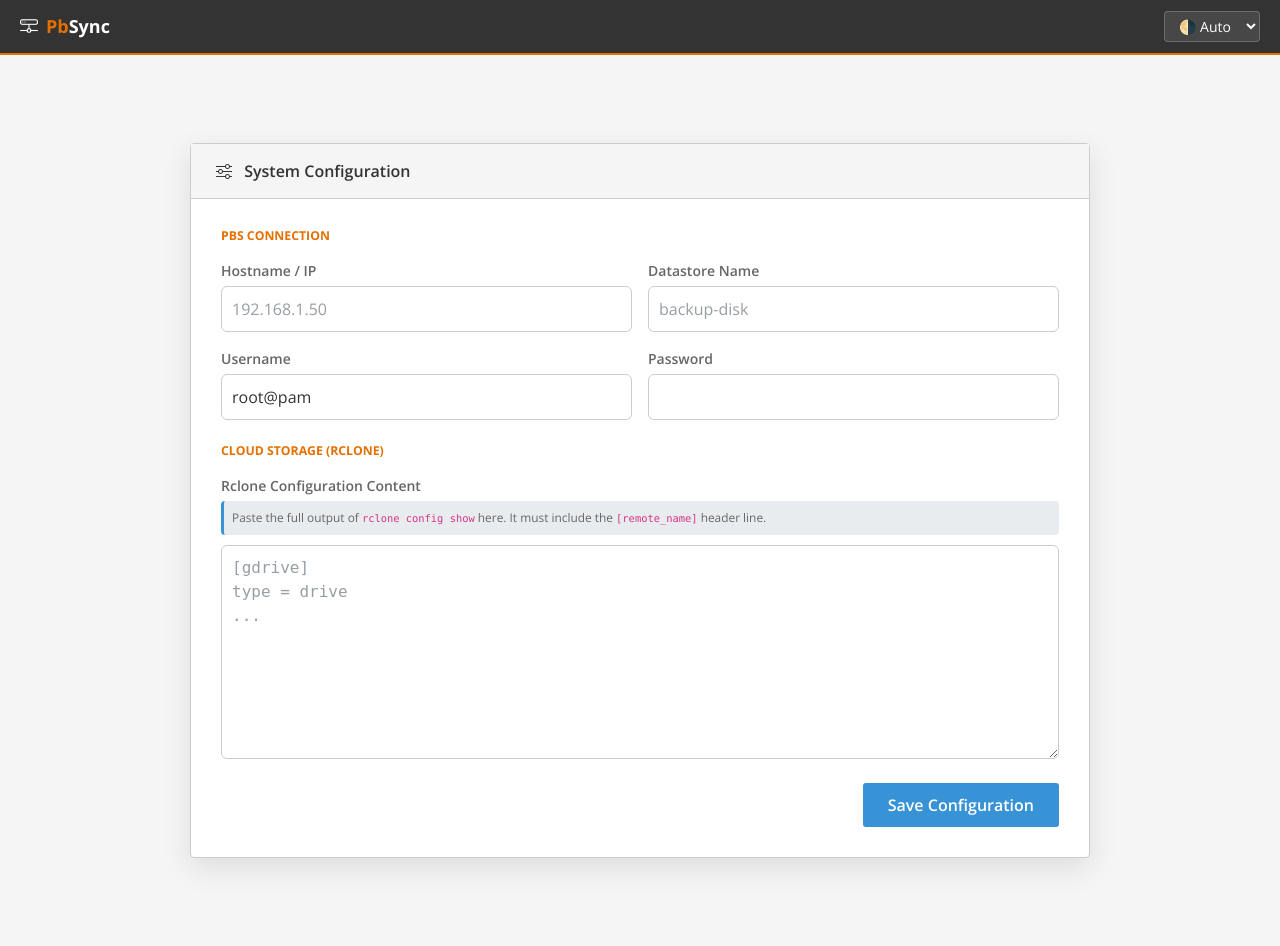
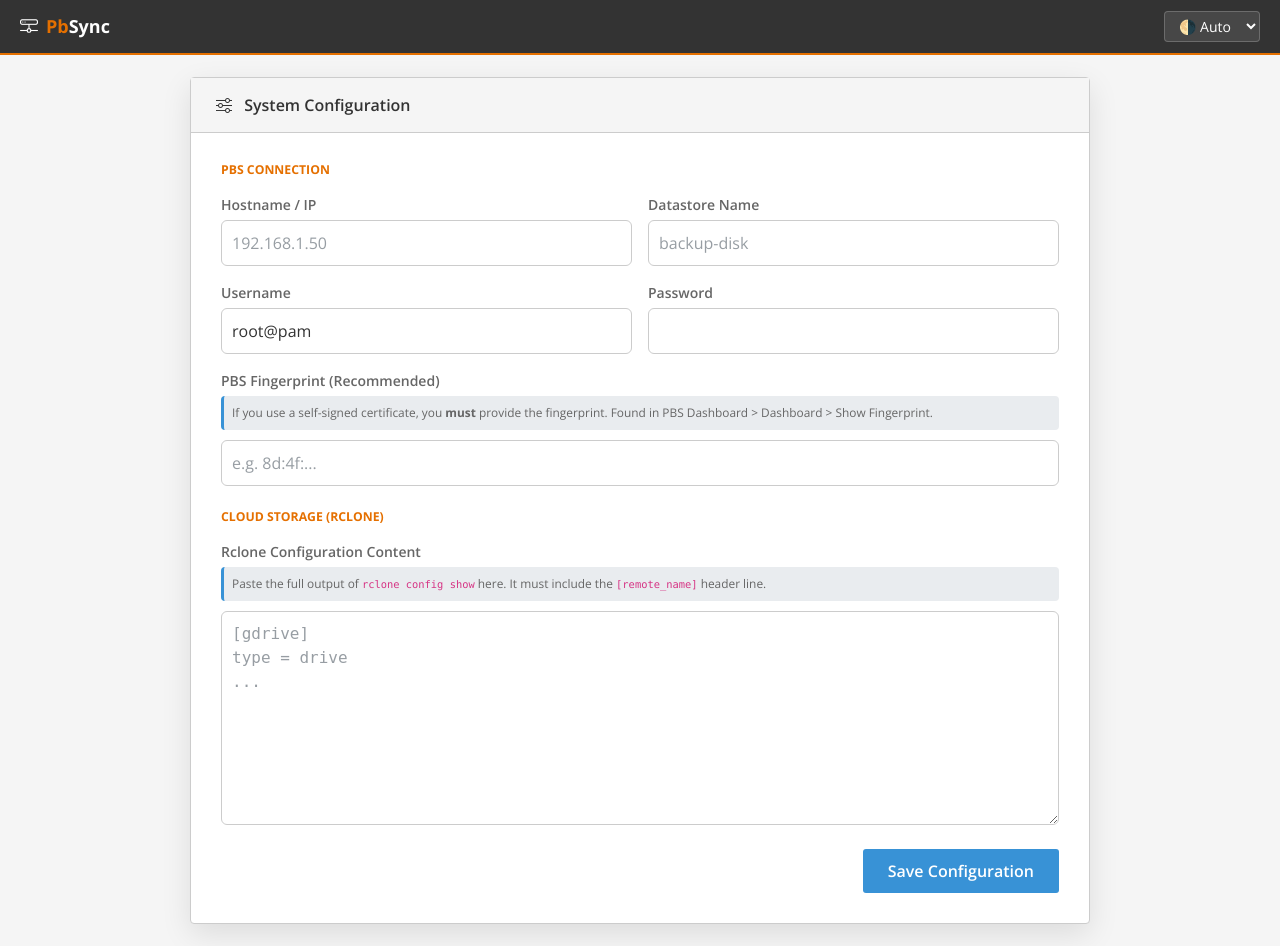
Before and after one commit to emregktp/PbSync, a FastAPI app: page /setup in a window 1280 px wide. Run offline with FastAPI, Linux system fonts and the light colour scheme.

Commit message:
Initial Release: PbSync v1.1

```diff
--- a/main.py
+++ b/main.py
@@ -18,31 +18,31 @@ templates = Jinja2Templates(directory="templates")
 
 # --- KONFIGURASYON YÖNETİMİ ---
 def get_config():
-    # Eğer dosya hiç yoksa -> Setup'a git (None dön)
     if not os.path.exists(CONFIG_FILE):
         return None
 
-    # Dosya var ama bozuksa veya okunamazsa -> Yine de Dashboard'u aç (Boş config dön)
     try:
         with open(CONFIG_FILE, 'r') as f:
             config = json.load(f)
     except Exception as e:
         print(f"CONFIG LOAD ERROR: {e}")
-        # Hatalı dosya durumunda varsayılan boş bir config dönüyoruz ki Setup'a atmasın.
-        config = {
-            "pbs_user": "error", "pbs_host": "config-error",
-            "pbs_repo": "check-logs", "pbs_password": ""
-        }
+        # Hata durumunda boş dön ki setup'a yönlendirsin
+        return None
 
-    # Ortam Değişkenlerini Ayarla
+    # Environment Variable'ları set et
     os.environ['RCLONE_CONFIG'] = RCLONE_CONFIG_PATH
 
     pbs_user = config.get('pbs_user', 'root@pam')
     pbs_host = config.get('pbs_host', 'localhost')
     pbs_repo = config.get('pbs_repo', 'backup')
     pbs_pass = config.get('pbs_password', '')
+    pbs_fingerprint = config.get('pbs_fingerprint', '') # Yeni eklenen alan
 
     os.environ['PBS_PASSWORD'] = pbs_pass
+
+    # Fingerprint varsa environment'a ekle (SSL hatasını çözer)
+    if pbs_fingerprint and pbs_fingerprint.strip():
+        os.environ['PBS_FINGERPRINT'] = pbs_fingerprint.strip()
 
     repo = f"{pbs_user}@{pbs_host}:{pbs_repo}"
     os.environ['PBS_REPOSITORY'] = repo
@@ -61,6 +61,7 @@ async def handle_setup_form(
     pbs_repo: str = Form(...),
     pbs_user: str = Form(...),
     pbs_password: str = Form(...),
+    pbs_fingerprint: str = Form(None), # Opsiyonel yeni alan
     rclone_conf: str = Form(...)
 ):
     try:
@@ -70,7 +71,8 @@ async def handle_setup_form(
             "pbs_host": pbs_host.strip(),
             "pbs_repo": pbs_repo.strip(),
             "pbs_user": pbs_user.strip(),
-            "pbs_password": pbs_password.strip()
+            "pbs_password": pbs_password.strip(),
+            "pbs_fingerprint": pbs_fingerprint.strip() if pbs_fingerprint else ""
         }
         with open(CONFIG_FILE, 'w') as f:
             json.dump(config_data, f, indent=4)
@@ -79,19 +81,14 @@ async def handle_setup_form(
             f.write(rclone_conf.strip())
         os.chmod(RCLONE_CONFIG_PATH, 0o600)
 
-        # BURASI DEĞİŞTİ:
-        # Başarılı kayıttan sonra direkt Ana Sayfaya yönlendir (303).
-        # Böylece "Success" ekranında bekleme veya JS redirect sorunu kalmaz.
         return RedirectResponse(url="/", status_code=303)
 
     except Exception as e:
-        # Kayıt hatası varsa setup sayfasında hatayı göster
         return JSONResponse(content={"error": str(e)}, status_code=500)
 
 # --- DASHBOARD ENDPOINTS ---
 @app.get("/", response_class=HTMLResponse)
 async def read_root(request: Request, config: dict = Depends(get_config)):
-    # Config dosyası fiziksel olarak yoksa setup'a at
     if config is None:
         return RedirectResponse(url="/setup")
 
@@ -108,7 +105,7 @@ async def read_root(request: Request, config: dict = Depends(get_config)):
         "config": config
     })
 
-# --- STATUS CHECK (GELİŞMİŞ) ---
+# --- STATUS CHECK ---
 @app.get("/check-status")
 async def check_status(config: dict = Depends(get_config)):
     if not config:
@@ -121,18 +118,16 @@ async def check_status(config: dict = Depends(get_config)):
 
     # 1. PBS Kontrolü
     try:
-        # stderr'i yakalayalım ki hatayı ekrana basabilelim
         subprocess.run(
             f"proxmox-backup-client snapshot list --repository {os.environ['PBS_REPOSITORY']} --output-format json-pretty",
             shell=True, check=True, stdout=subprocess.DEVNULL, stderr=subprocess.PIPE, env=os.environ
         )
         response["pbs"] = {"status": True, "msg": "Connected"}
     except subprocess.CalledProcessError as e:
-        # Hatayı temizle ve özeti al
         err_msg = e.stderr.decode().strip() or "Connection Failed"
-        # Çok uzun hataları kısalt
-        if "500 Internal Server Error" in err_msg: err_msg = "500 Internal Server Error (Check PBS Logs)"
-        if "authentication failed" in err_msg.lower(): err_msg = "Authentication Failed (Check Password)"
+        # SSL Hatasını yakala ve kullanıcı dostu mesaj ver
+        if "fingerprint" in err_msg.lower():
+            err_msg = "SSL Error: Fingerprint mismatch or missing!"
         response["pbs"] = {"status": False, "msg": err_msg}
     except Exception as e:
         response["pbs"] = {"status": False, "msg": str(e)}
@@ -142,7 +137,7 @@ async def check_status(config: dict = Depends(get_config)):
         subprocess.run("rclone listremotes", shell=True, check=True, stdout=subprocess.DEVNULL, stderr=subprocess.PIPE, env=os.environ)
         response["rclone"] = {"status": True, "msg": "Ready"}
     except subprocess.CalledProcessError as e:
-        response["rclone"] = {"status": False, "msg": "Config Error: " + e.stderr.decode().strip()}
+        response["rclone"] = {"status": False, "msg": "Config Error"}
     except Exception as e:
         response["rclone"] = {"status": False, "msg": str(e)}
 
@@ -164,11 +159,11 @@ async def scan_vms(config: dict = Depends(get_config)):
                 vms.add(f"{item['backup-type']}/{item['backup-id']}")
 
         sorted_vms = sorted(list(vms))
-        if not sorted_vms: return {"status": "error", "message": "Repository is empty (No backups found)."}
+        if not sorted_vms: return {"status": "error", "message": "No backups found in repository."}
         return {"status": "success", "vms": sorted_vms}
 
     except subprocess.CalledProcessError as e:
-        return {"status": "error", "message": f"PBS Error: {e.output.decode() if e.output else str(e)}"}
+        return {"status": "error", "message": f"PBS Error: {e.output.decode() if e.output else 'Check Logs'}"}
     except Exception as e:
         return {"status": "error", "message": str(e)}
 
@@ -195,7 +190,7 @@ async def start_stream(
     config: dict = Depends(get_config)
 ):
     if not config: return JSONResponse({"status": "error", "message": "No Config"}, 401)
-    background_tasks.add_task(run_backup_process, config, snapshot, remote) # Parametre sırasını düzelttim
+    background_tasks.add_task(run_backup_process, config, snapshot, remote)
     return {"status": "started", "message": f"Stream Started: {snapshot} -> {remote}"}
 
 if __name__ == "__main__":
--- a/templates/setup.html
+++ b/templates/setup.html
@@ -35,15 +35,9 @@
             --pbs-hint-bg: #2a2a2a;
         }
 
-        /* --- PLACEHOLDER FIX FOR DARK MODE --- */
-        .form-control::placeholder {
-            color: #6c757d;
-            opacity: 0.7;
-        }
-        [data-theme="dark"] .form-control::placeholder {
-            color: rgba(255, 255, 255, 0.5) !important; /* Daha parlak */
-            opacity: 1;
-        }
+        /* PLACEHOLDER FIX */
+        .form-control::placeholder { color: #6c757d; opacity: 0.7; }
+        [data-theme="dark"] .form-control::placeholder { color: rgba(255, 255, 255, 0.5) !important; opacity: 1; }
 
         body {
             background-color: var(--pbs-bg-body);
@@ -155,14 +149,6 @@
 
     <div class="setup-container">
 
-        {% if success_message %}
-        <div class="pbs-card text-center p-5">
-            <h3 class="mb-3 text-success">Configuration Saved</h3>
-            <p>{{ success_message }}</p>
-            <script>setTimeout(function(){ window.location.href = "/"; }, 2000);</script>
-        </div>
-        {% else %}
-
         <div class="pbs-card">
             <div class="pbs-card-header">
                 <i class="bi bi-sliders me-2"></i> System Configuration
@@ -192,6 +178,14 @@
                             <label class="form-label">Password</label>
                             <input type="password" name="pbs_password" class="form-control" required>
                         </div>
+                        <div class="col-12">
+                            <label class="form-label">PBS Fingerprint (Recommended)</label>
+                            <div class="form-hint">
+                                If you use a self-signed certificate, you <b>must</b> provide the fingerprint.
+                                Found in PBS Dashboard > Dashboard > Show Fingerprint.
+                            </div>
+                            <input type="text" name="pbs_fingerprint" class="form-control" placeholder="e.g. 8d:4f:...">
+                        </div>
                     </div>
 
                     <h6 class="text-uppercase small fw-bold mb-3" style="color: var(--pbs-orange);">Cloud Storage (Rclone)</h6>
@@ -210,7 +204,6 @@
                 </form>
             </div>
         </div>
-        {% endif %}
     </div>
 
     <script>
```
